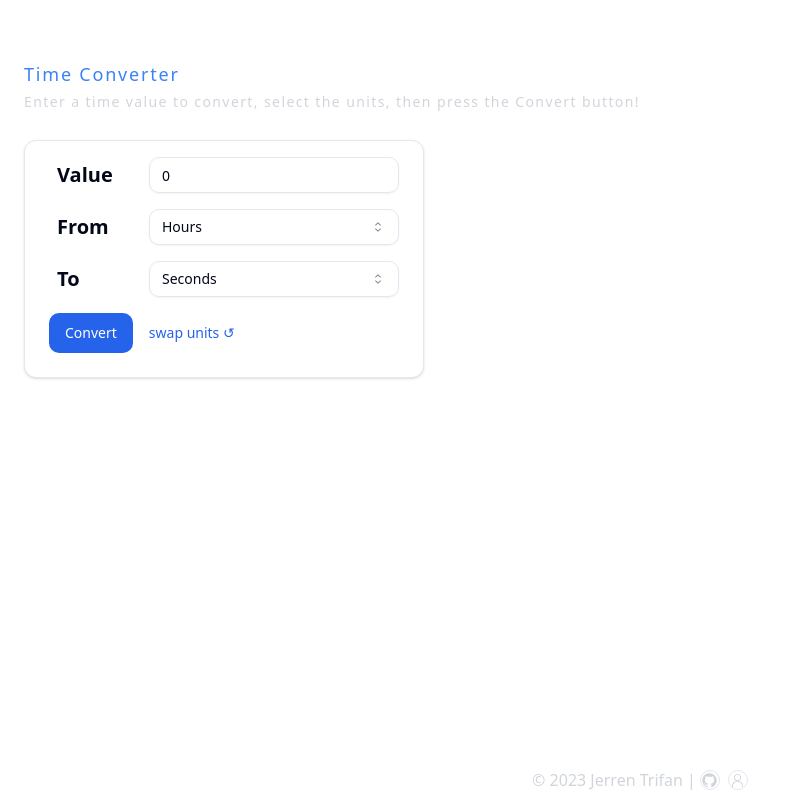
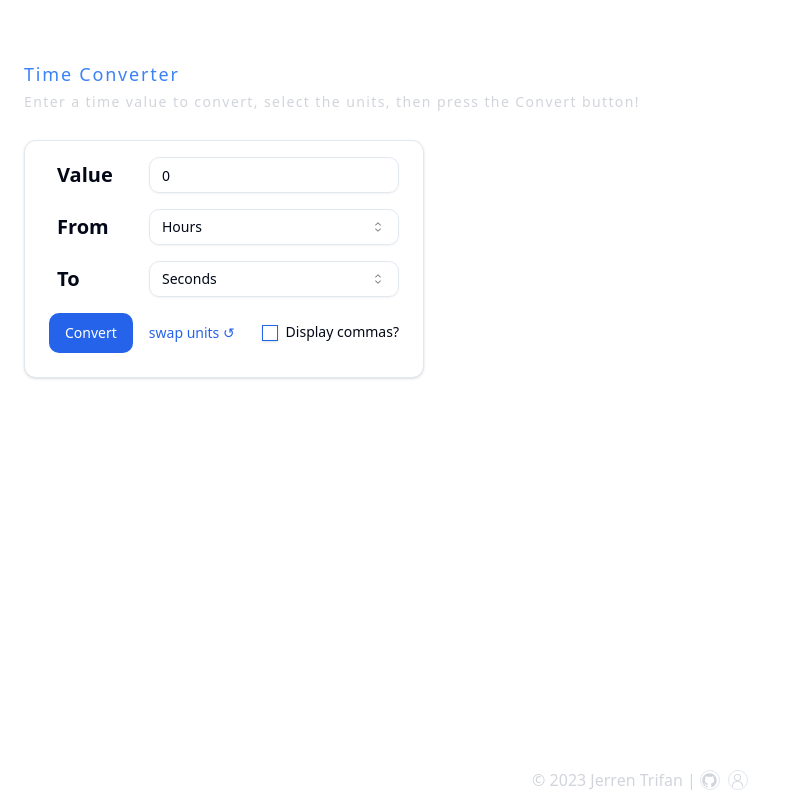
Before and after one commit to Trifall/time-converter, a React (Vite) app: page / in a window 1280 px wide. Shown: the whole page, without its empty margins (0-787 px from the left). Built offline with nearby package versions, Linux system fonts and the light colour scheme.

Commit message:
Add display commas, update TODOs

```diff
--- a/package.json
+++ b/package.json
@@ -20,6 +20,7 @@
 	},
 	"dependencies": {
 		"@hookform/resolvers": "^3.3.0",
+		"@radix-ui/react-checkbox": "^1.0.4",
 		"@radix-ui/react-icons": "^1.3.0",
 		"@radix-ui/react-label": "^2.0.2",
 		"@radix-ui/react-select": "^1.2.2",
--- a/src/components/convertForm.tsx
+++ b/src/components/convertForm.tsx
@@ -6,12 +6,13 @@ import { useCalculationStore } from '../state/calculationStore';
 import { TimeDescriptions, TimeType, TimeTypes } from '../types/time';
 import { Button } from './ui/button';
 import { Card, CardContent } from './ui/card';
+import { CheckboxWithText } from './ui/checkboxWithText';
 import { Form, FormControl, FormField, FormItem, FormLabel, FormMessage } from './ui/form';
 import { Input } from './ui/input';
 import { Select, SelectContent, SelectItem, SelectTrigger, SelectValue } from './ui/select';
 
 const ConvertForm = () => {
-	const { setInputValue, setResult, setFromUnit, setToUnit } = useCalculationStore();
+	const { setInputValue, setResult, setFromUnit, setToUnit, setShowCommas } = useCalculationStore();
 
 	const form = useForm<TFormSchema>({
 		resolver: zodResolver(formSchema),
@@ -98,7 +99,7 @@ const ConvertForm = () => {
 	// 3. Render the form.
 	return (
 		<Card className='w-[400px] min-w-[400px] max-w-[400px]'>
-			<CardContent>
+			<CardContent className='relative'>
 				<Form {...form}>
 					<form onSubmit={form.handleSubmit(onSubmit)} className='space-y-4 pt-4'>
 						{form.watch('from_unit') === TimeTypes['hours:minutes:seconds'] ? (
@@ -253,12 +254,24 @@ const ConvertForm = () => {
 							)}
 						/>
 
+						<div className='flex flex-row'>
 							<Button type='submit' className='text-white'>
 								Convert
 							</Button>
 							<Button className='ml-4 bg-transparent p-0 text-primary hover:bg-transparent' onClick={handleSwapUnits}>
 								swap units ↺
 							</Button>
+							<div className='flex flex-grow items-center justify-end'>
+								<CheckboxWithText
+									id='UseCommasCheckbox'
+									label='Display commas?'
+									changeFunction={(checked) => {
+										console.log('clicked:', checked);
+										setShowCommas(checked);
+									}}
+								/>
+							</div>
+						</div>
 					</form>
 				</Form>
 			</CardContent>
--- a/src/components/resultCard.tsx
+++ b/src/components/resultCard.tsx
@@ -1,7 +1,8 @@
 import { ClipboardCopyIcon } from '@radix-ui/react-icons';
 import * as Tooltip from '@radix-ui/react-tooltip';
+import { useCalculationStore } from '../state/calculationStore';
 import { TimeDescription } from '../types/time';
-import { formatResult } from '../utils/formatting';
+import { formatDisplayString, formatResult } from '../utils/formatting';
 import { Button } from './ui/button';
 import { Card, CardContent } from './ui/card';
 import { useToast } from './ui/use-toast';
@@ -15,6 +16,7 @@ type ResultCardProps = {
 
 const ResultCard = ({ result, from_unit, to_unit, inputValue }: ResultCardProps) => {
 	const { toast } = useToast();
+	const { showCommas } = useCalculationStore();
 
 	if (result === undefined || from_unit === undefined || to_unit === undefined || inputValue === undefined)
 		return <></>;
@@ -26,7 +28,8 @@ const ResultCard = ({ result, from_unit, to_unit, inputValue }: ResultCardProps)
 		e?.preventDefault();
 		if (!navigator.clipboard) return;
 		if (resultParts.length < 2) return;
-		navigator.clipboard.writeText(resultParts[1]);
+		if (showCommas) navigator.clipboard.writeText(formatDisplayString(resultParts[1], showCommas));
+		else navigator.clipboard.writeText(resultParts[1]);
 		toast({
 			description: 'The result has been copied to your clipboard.',
 			variant: 'lit',
@@ -41,13 +44,13 @@ const ResultCard = ({ result, from_unit, to_unit, inputValue }: ResultCardProps)
 					<div className='result text-xl'>
 						{resultParts.length > 1 ? (
 							<>
-								{`${resultParts[0]}`}
+								{`${formatDisplayString(resultParts[0], showCommas)}`}
 								<span className='pl-2 font-bold'>≈</span>
 								<br />
-								<span className='text-2xl font-bold'>{resultParts[1]}</span>
+								<span className='text-2xl font-bold'>{formatDisplayString(resultParts[1], showCommas)}</span>
 							</>
 						) : (
-							<div>{resultValue}</div>
+							<div>Unexpected Result: {resultValue}</div>
 						)}
 					</div>
 				)}
--- /dev/null
+++ b/src/components/ui/checkbox.tsx
@@ -0,0 +1,26 @@
+import * as CheckboxPrimitive from '@radix-ui/react-checkbox';
+import { CheckIcon } from '@radix-ui/react-icons';
+import * as React from 'react';
+
+import { cn } from '@/lib/utils';
+
+const Checkbox = React.forwardRef<
+	React.ElementRef<typeof CheckboxPrimitive.Root>,
+	React.ComponentPropsWithoutRef<typeof CheckboxPrimitive.Root>
+>(({ className, ...props }, ref) => (
+	<CheckboxPrimitive.Root
+		ref={ref}
+		className={cn(
+			'peer h-4 w-4 shrink-0 rounded-none border border-primary shadow focus-visible:outline-none focus-visible:ring-1 focus-visible:ring-ring disabled:cursor-not-allowed disabled:opacity-50 data-[state=checked]:bg-primary data-[state=checked]:text-primary-foreground',
+			className
+		)}
+		{...props}
+	>
+		<CheckboxPrimitive.Indicator className={cn('flex items-center justify-center text-current')}>
+			<CheckIcon className='h-4 w-4' color='white' />
+		</CheckboxPrimitive.Indicator>
+	</CheckboxPrimitive.Root>
+));
+Checkbox.displayName = CheckboxPrimitive.Root.displayName;
+
+export { Checkbox };
--- /dev/null
+++ b/src/components/ui/checkboxWithText.tsx
@@ -0,0 +1,29 @@
+import { Checkbox } from '@/components/ui/checkbox';
+
+type CheckboxWithTextProps = {
+	id: string;
+	label: string;
+	description?: string;
+	changeFunction?: (checked: boolean) => void;
+};
+
+export const CheckboxWithText = ({ id, label, description, changeFunction }: CheckboxWithTextProps) => {
+	return (
+		<div className='items-top flex space-x-2'>
+			<Checkbox id={id} onCheckedChange={changeFunction} />
+			<div className='grid gap-1.5 leading-none'>
+				{label && (
+					<label
+						htmlFor={id}
+						className='text-sm font-medium leading-none peer-disabled:cursor-not-allowed peer-disabled:opacity-70'
+					>
+						{label}
+					</label>
+				)}
+				{description && (
+					<p className='text-sm text-muted-foreground'>You agree to our Terms of Service and Privacy Policy.</p>
+				)}
+			</div>
+		</div>
+	);
+};
--- a/src/state/calculationStore.ts
+++ b/src/state/calculationStore.ts
@@ -10,6 +10,8 @@ type CalculationState = {
 	setFromUnit: (from_unit: TimeDescription | undefined) => void;
 	to_unit: TimeDescription | undefined;
 	setToUnit: (to_unit: TimeDescription | undefined) => void;
+	showCommas: boolean;
+	setShowCommas: (showCommas: boolean) => void;
 };
 
 export const useCalculationStore = create<CalculationState>((set) => ({
@@ -21,4 +23,6 @@ export const useCalculationStore = create<CalculationState>((set) => ({
 	setFromUnit: (from_unit) => set(() => ({ from_unit })),
 	to_unit: undefined,
 	setToUnit: (to_unit) => set(() => ({ to_unit })),
+	showCommas: false,
+	setShowCommas: (showCommas) => set(() => ({ showCommas })),
 }));
```
Also changed, not shown: 2 other files (tests, documents, lock files or other folders). Lines whose indentation alone changed are shown as unchanged.
